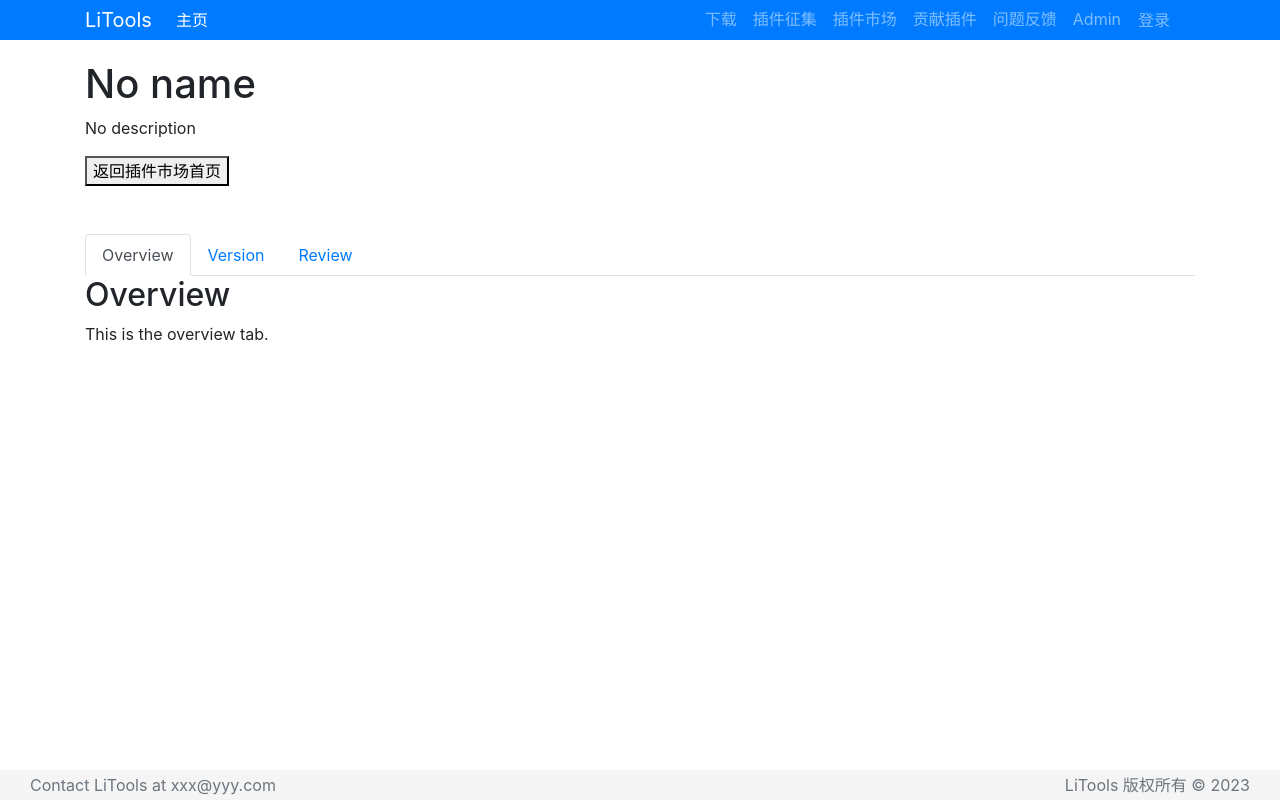
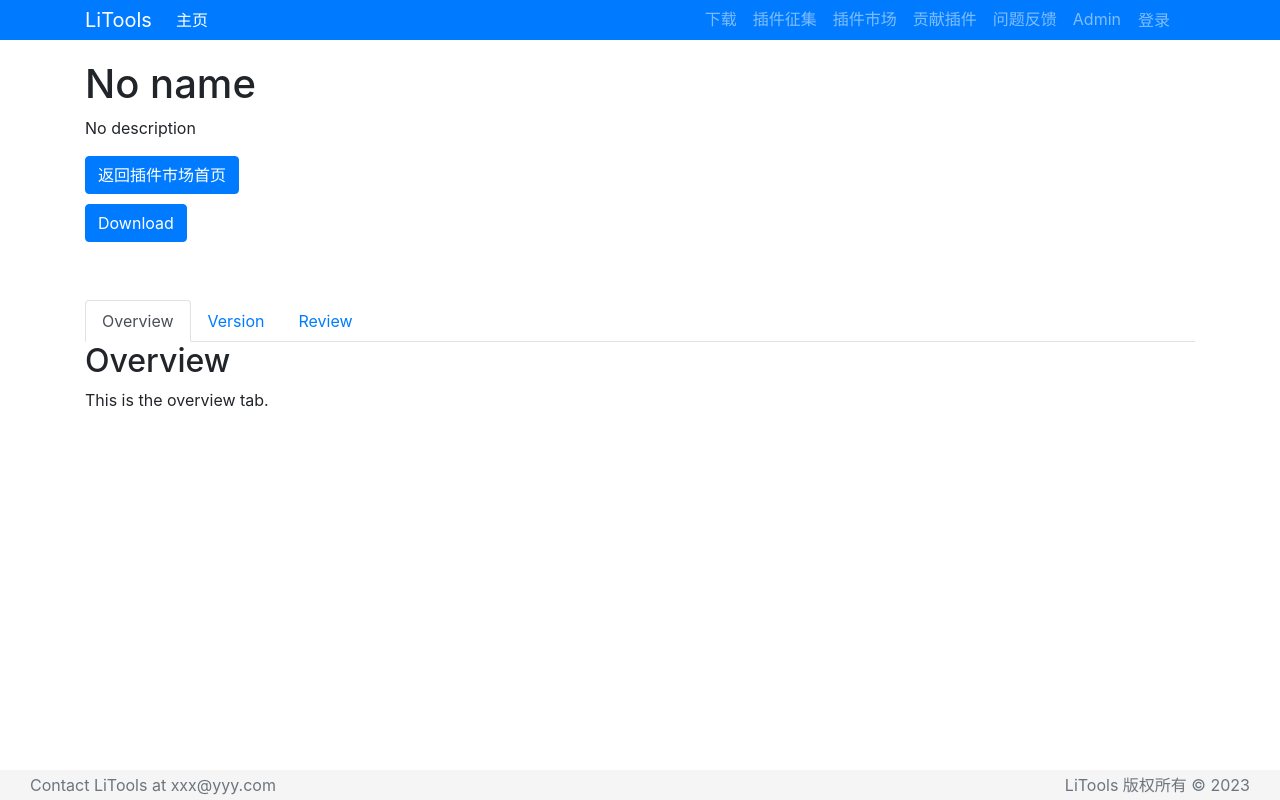
Before and after one commit to terrylikescoding/LiTools-Extension-Server-and-Client, a Vue app in the folder client/: page /extensions/1 in a window 1280 px wide. Built offline with nearby package versions, Linux system fonts and the light colour scheme; no server answers; the HTML template or start-up script is replaced by a standard one.

Commit message:
添加插件详情页下载按钮

```diff
--- a/client/src/components/ExtensionDetails.vue
+++ b/client/src/components/ExtensionDetails.vue
@@ -1,18 +1,16 @@
-<!-- <template>
-  <div>
-    <h1>{{ extension ? extension.name : 'No name' }}</h1>
-    <p>{{ extension ? extension.description : 'No description' }}</p>
-    <button @click="onBack">Back to Extensions</button>
-  </div>
-</template>
-   -->
 <template>
   <div class="container">
     <div>
       <h1>{{ extension ? extension.name : 'No name' }}</h1>
       <p>{{ extension ? extension.description : 'No description' }}</p>
-      <button @click="onBack">返回插件市场首页</button>
+      <button class="btn btn-primary" @click="onBack">返回插件市场首页</button>
     </div>
+
+    <!-- 测试用button,后续美化 -->
+    <div>
+      <button class="btn btn-primary" @click="download">Download</button>
+    </div>
+
     <br />
     <br />
     <ul class="nav nav-tabs" id="myTab" role="tablist">
@@ -92,6 +90,15 @@ export default {
       // Use the router to navigate back to the extensions list page
       this.$router.push({ name: 'extensionList' });
     },
+    download(){
+      alert('download')
+    }
   },
 };
 </script>
+
+<style scoped>
+.btn{
+  margin-bottom: 10px;
+}
+</style>
```
